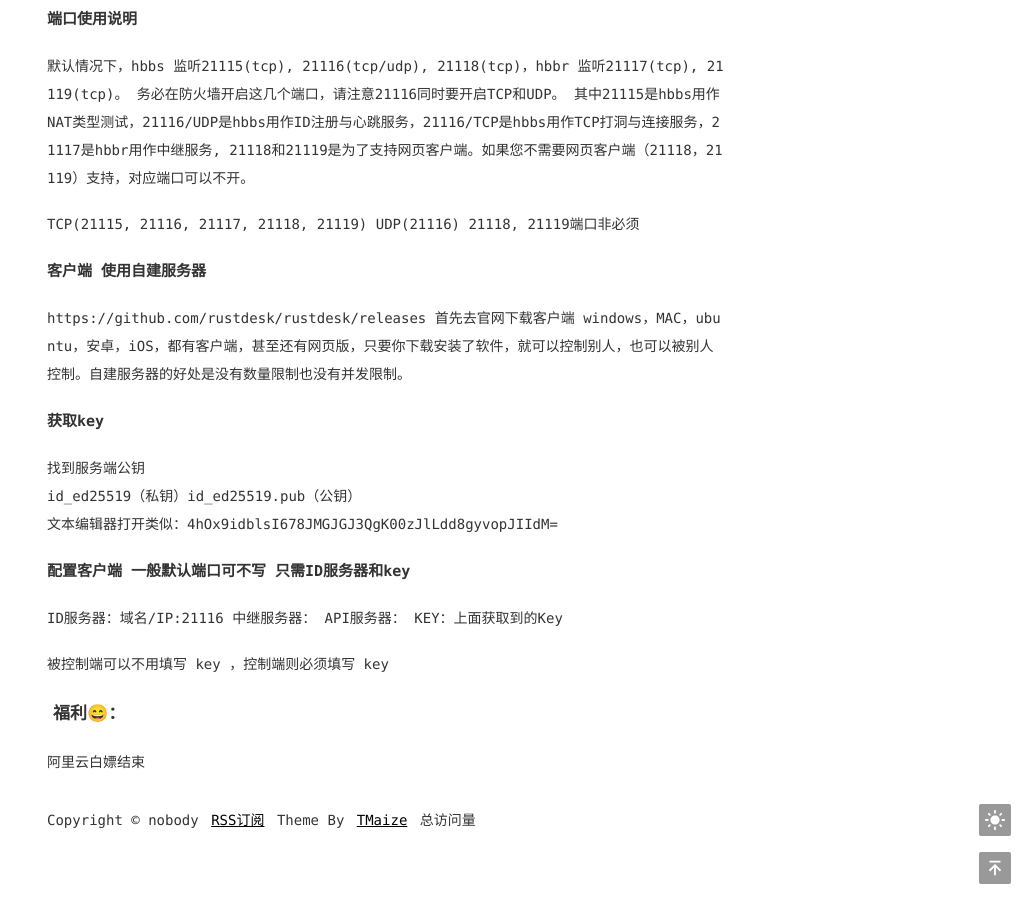
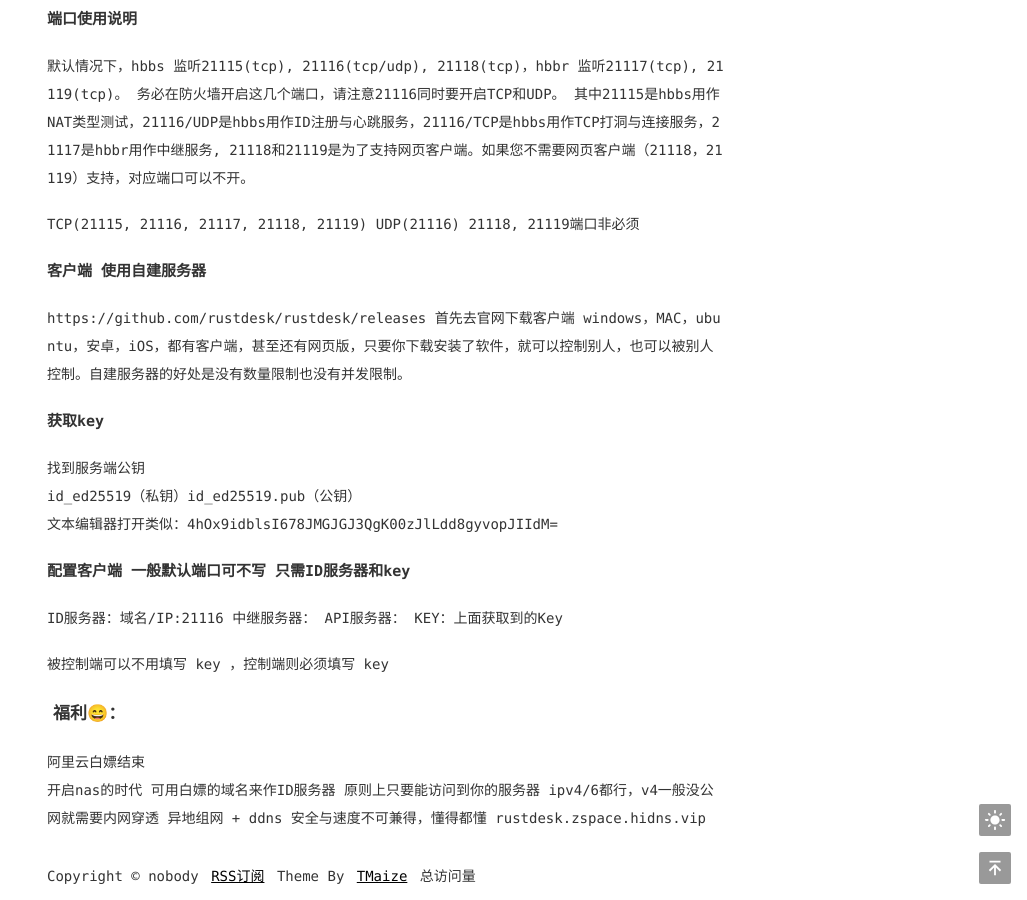
Before and after one commit to JustinHuber/justinhuber.github.io, a Jekyll site: the page built from _posts/2024-12-22-remote-desk-tool.md, in a window 1280 px wide and 900 px high, scrolled down 1248 px. Shown: the whole window, without its empty margins (253-1280 px from the left). Built offline with Jekyll 4.4.1, drawn with Linux system fonts in a browser that asks for light colours; comment, search, counter and statistics services are not loaded.

Commit message:
Update 2024-12-22-remote-desk-tool.md

```diff
--- a/_posts/2024-12-22-remote-desk-tool.md
+++ b/_posts/2024-12-22-remote-desk-tool.md
@@ -83,3 +83,7 @@ KEY：上面获取到的Key
 
 # 福利😄：
 阿里云白嫖结束
+开启nas的时代
+可用白嫖的域名来作ID服务器 原则上只要能访问到你的服务器 ipv4/6都行，v4一般没公网就需要内网穿透 异地组网 + ddns
+安全与速度不可兼得，懂得都懂
+rustdesk.zspace.hidns.vip
```
